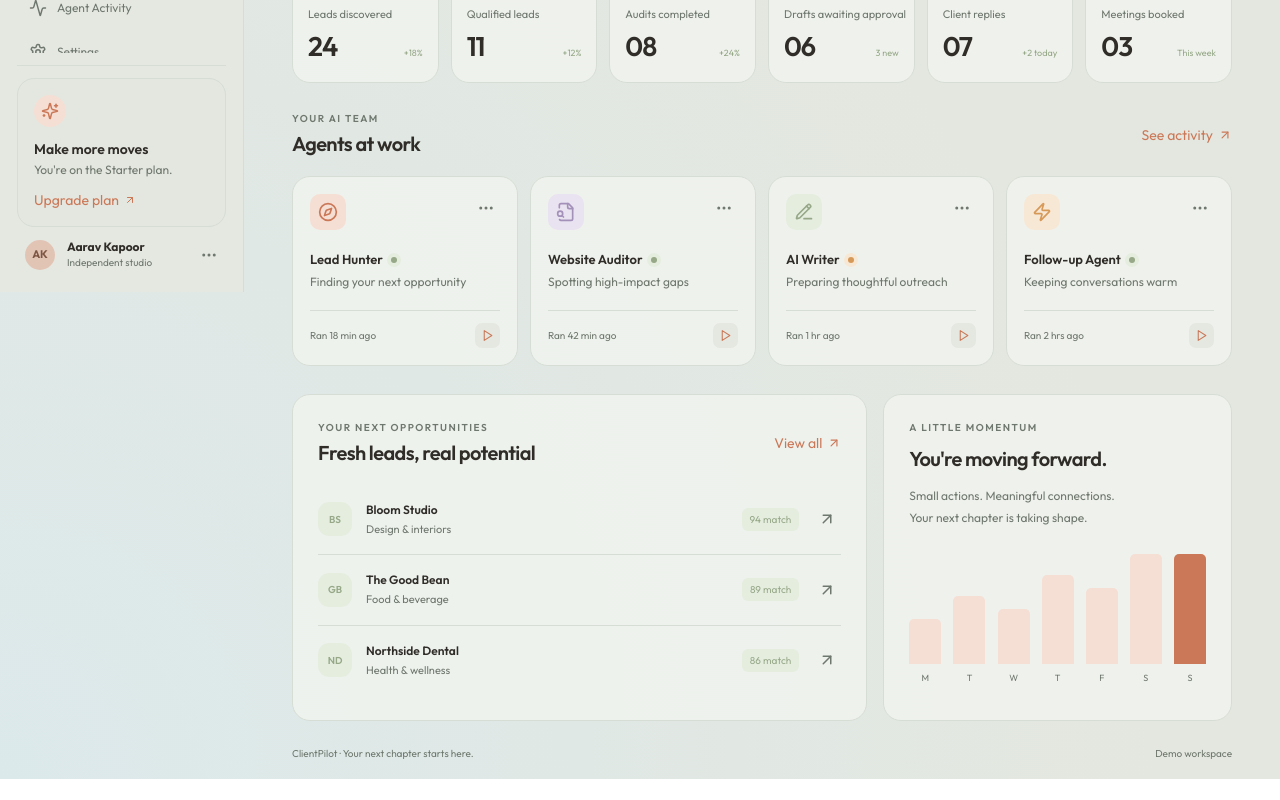
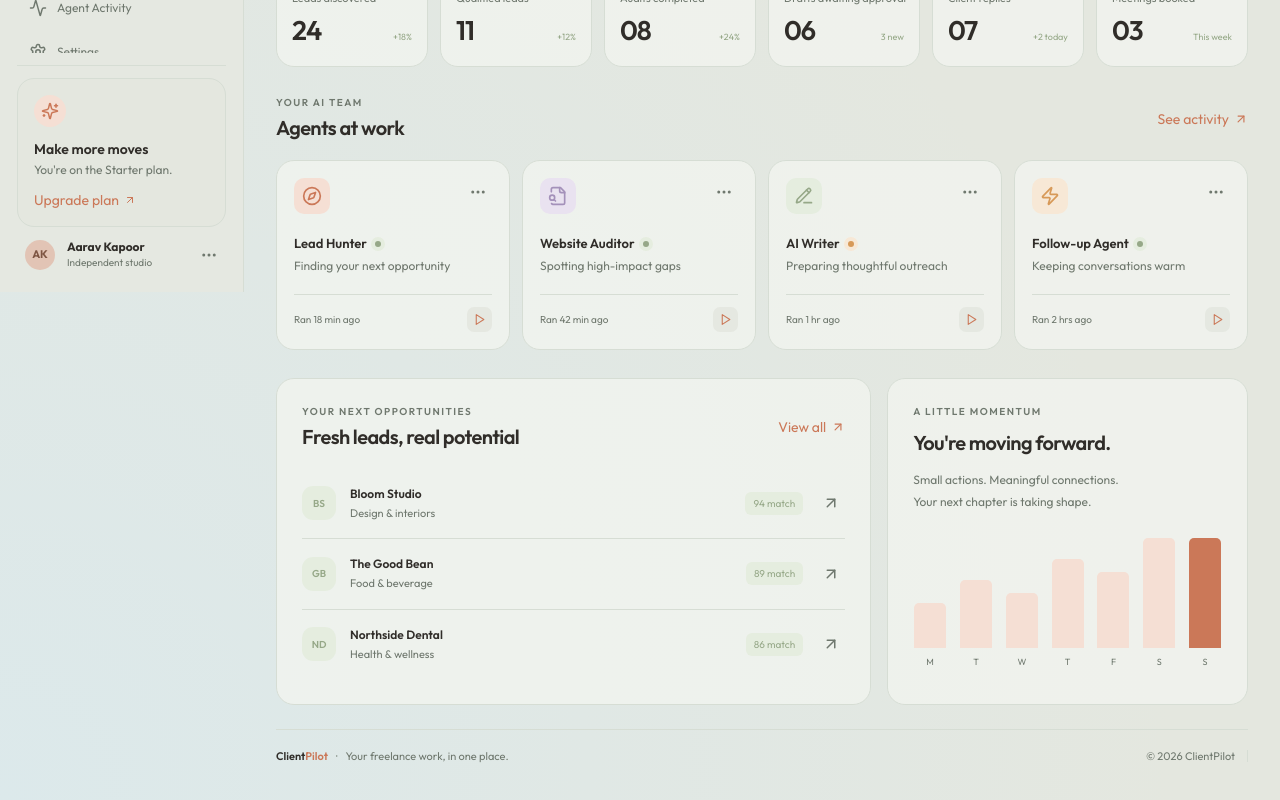
Before and after one commit to AbhinandanDaksh/clientpilot, a Next.js app in the folder frontend/: page /dashboard in a window 1280 px wide. Shown: the part 508-1308 px from the top of the page. Before the commit the page ends 1287 px from the top, so only its background shows below. Built offline with nearby package versions, Linux system fonts and the light colour scheme.

Commit message:
update footer

```diff
--- a/frontend/components/dashboard/dashboard.tsx
+++ b/frontend/components/dashboard/dashboard.tsx
@@ -149,7 +149,7 @@ export default function Dashboard() {
             </button>
           </div>
         </header>
-        <main className="mx-auto max-w-[1432px] px-12 pt-10 pb-[18px] max-[1250px]:p-[30px] max-[850px]:p-6 max-[560px]:px-3.5 max-[560px]:py-5">
+        <main className="w-full min-w-0 max-w-none px-8 pt-6 pb-[18px] max-[1250px]:px-6 max-[850px]:p-5 max-[560px]:px-3.5 max-[560px]:py-4">
           {active === "Overview" ? (
             <>
               <section data-aos="fade-up" className="relative flex min-h-[304px] items-center justify-between overflow-hidden rounded-[23px] border border-dash-peach bg-[linear-gradient(110deg,var(--dash-hero-start),var(--dash-hero-end))] px-[47px] pt-10 pb-[35px] [&_h1]:mb-[15px] [&_h1]:text-[44px] [&_h1]:leading-[1.08] [&_h1]:font-[650] [&_h1]:tracking-[-2px] [&_h1_span]:text-dash-primary max-[1250px]:p-8 max-[1250px]:[&_h1]:text-4xl max-[850px]:min-h-[290px] max-[850px]:[&_h1]:text-[32px] max-[560px]:rounded-[18px] max-[560px]:px-5 max-[560px]:py-[26px] max-[560px]:[&_h1]:text-[30px] max-[560px]:[&_h1]:tracking-[-1.4px]">
@@ -362,7 +362,7 @@ export default function Dashboard() {
               </div>
             </>
           ) : (
-            <section data-aos="fade-up" className="rounded-[18px] border border-dash-border bg-dash-card p-[25px] max-[560px]:p-[18px] min-h-[400px] [&>p:first-of-type]:mt-[30px] [&_h1]:text-[32px] [&_h1]:font-semibold [&>p:not(:first-of-type)]:my-4 [&>p:not(:first-of-type)]:text-dash-muted [&_button[data-variant]]:ml-auto [&>div]:max-[560px]:flex-wrap">
+            <section data-aos="fade-up" className="rounded-[18px] border border-dash-border bg-dash-card p-[25px] max-[560px]:p-[18px] min-h-[400px] w-full break-words [&>p:first-of-type]:mt-[30px] [&_h1]:text-[32px] [&_h1]:font-semibold [&>p:not(:first-of-type)]:my-4 [&>p:not(:first-of-type)]:text-dash-muted [&_button[data-variant]]:ml-auto [&>div]:max-[560px]:flex-wrap">
               <button
                 className="inline-flex items-center gap-[5px] border-0 bg-transparent p-0 text-sm text-dash-primary"
                 onClick={() => setActive("Overview")}
--- a/frontend/components/layout/footer.tsx
+++ b/frontend/components/layout/footer.tsx
@@ -1,8 +1,16 @@
 export default function Footer() {
   return (
-    <footer className="flex justify-between gap-3 pt-[25px] text-[10px] text-dash-muted max-[560px]:flex-col">
-      <span>ClientPilot &middot; Your next chapter starts here.</span>
-      <span>Demo workspace</span>
+    <footer className="mt-6 flex flex-wrap items-center justify-between gap-x-6 gap-y-2 border-t border-dash-border py-4 text-[11px] leading-5 text-dash-muted max-[560px]:flex-col max-[560px]:items-start">
+      <p>
+        <span className="font-semibold text-dash-text">Client<span className="text-dash-primary">Pilot</span></span>
+        <span className="mx-2" aria-hidden="true">&middot;</span>
+        Your freelance work, in one place.
+      </p>
+      <p className="flex flex-wrap items-center gap-x-3 gap-y-1">
+        <span>&copy; {new Date().getFullYear()} ClientPilot</span>
+        <span aria-hidden="true" className="h-3 w-px bg-dash-border" />
+        {/* <span className="rounded-full border border-dash-border bg-dash-card px-2.5 py-0.5 text-[10px]">Demo workspace</span> */}
+      </p>
     </footer>
   );
 }
```
